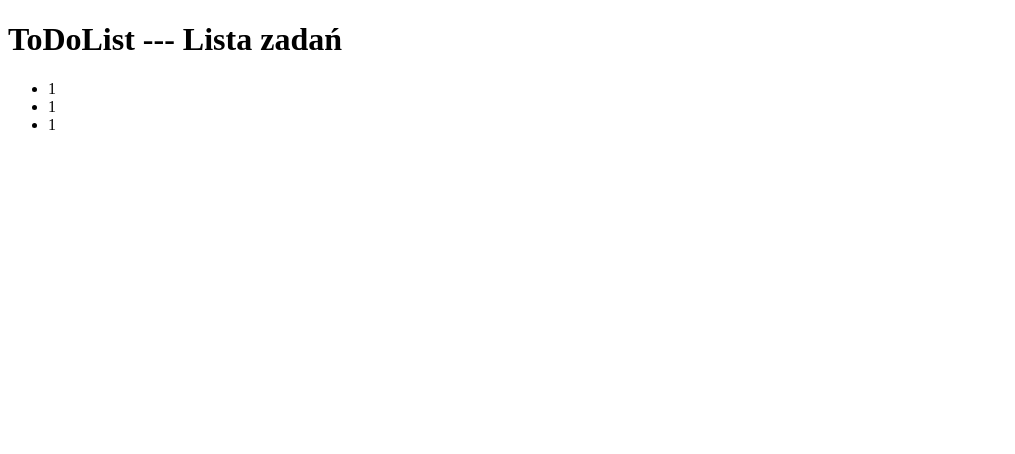
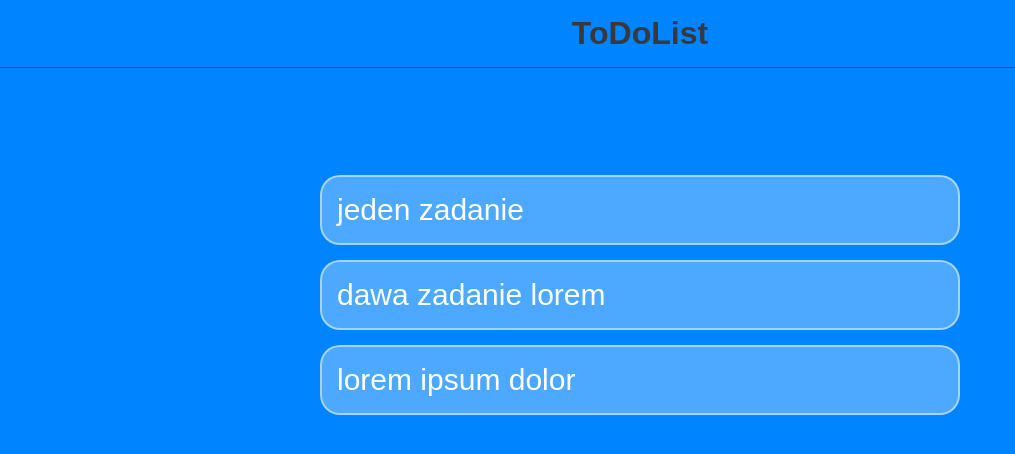
Before and after one commit to oktdib96/ToDoList-ReactAPP, a React (Create React App) app: page / in a window 1280 px wide. Shown: the top 454 px of the page, without its empty margins (0-1015 px from the left). Built offline with nearby package versions, Linux system fonts and the light colour scheme.

Commit message:
Add css to app

```diff
--- a/src/App.js
+++ b/src/App.js
@@ -1,6 +1,8 @@
 import React, { Component } from "react";
 import TasksList from "./components/TasksList";
 import Header from "./components/Header";
+import "./css/App.css";
+
 class App extends Component {
   state = {
     tasks: [
@@ -12,7 +14,7 @@ class App extends Component {
   };
   render() {
     return (
-      <div>
+      <div className="app">
         <Header />
         <TasksList />
       </div>
--- a/src/components/Header.js
+++ b/src/components/Header.js
@@ -1,7 +1,9 @@
+import "../css/Header.css";
+
 const Header = () => {
   return (
     <div className="header">
-      <h1>ToDoList --- Lista zadań</h1>
+      <h1>ToDoList</h1>
     </div>
   );
 };
--- a/src/components/TasksList.js
+++ b/src/components/TasksList.js
@@ -1,9 +1,15 @@
 const TasksList = () => {
   return (
     <ul>
-      <li>1</li>
-      <li>1</li>
-      <li>1</li>
+      <li>
+        <p>jeden zadanie</p>
+      </li>
+      <li>
+        <p>dawa zadanie lorem</p>
+      </li>
+      <li>
+        <p>lorem ipsum dolor</p>
+      </li>
     </ul>
   );
 };
--- /dev/null
+++ b/src/css/App.css
@@ -0,0 +1,37 @@
+* {
+    margin: 0;
+    padding: 0;
+    box-sizing: border-box;
+    font-family: sans-serif;
+}
+.app {
+    height:100vh;
+    width: 100vw;
+    background-color: rgb(0, 132, 255);
+}
+.app ul {
+    position: absolute;
+    top: 20%;
+    left: 50%;
+    transform: translate(-50%);
+    width: 50vw;
+    list-style: none;
+    font-size: 30px;
+}
+.app ul li {
+    display: flex;
+    align-items: center;
+    margin-top: 15px;
+    height: 70px;
+    border: 2px solid rgba(255, 255, 255, 0.5);
+    border-radius: 20px;
+    background-color:rgba(254, 255, 255, 0.3);
+    cursor:pointer
+}
+.app ul li:hover {
+    background-color: rgba(255, 82, 82, 0.5);
+}
+.app ul li p {
+    margin-left: 15px;
+    color: rgb(255, 255, 255)
+}
--- /dev/null
+++ b/src/css/Header.css
@@ -0,0 +1,8 @@
+.header {
+    padding: 15px 0;
+    text-align: center;
+    border-bottom: 1px solid rgb(57, 57, 57);
+}
+.header h1 {
+ color: rgb(57, 57, 57);
+}
```
